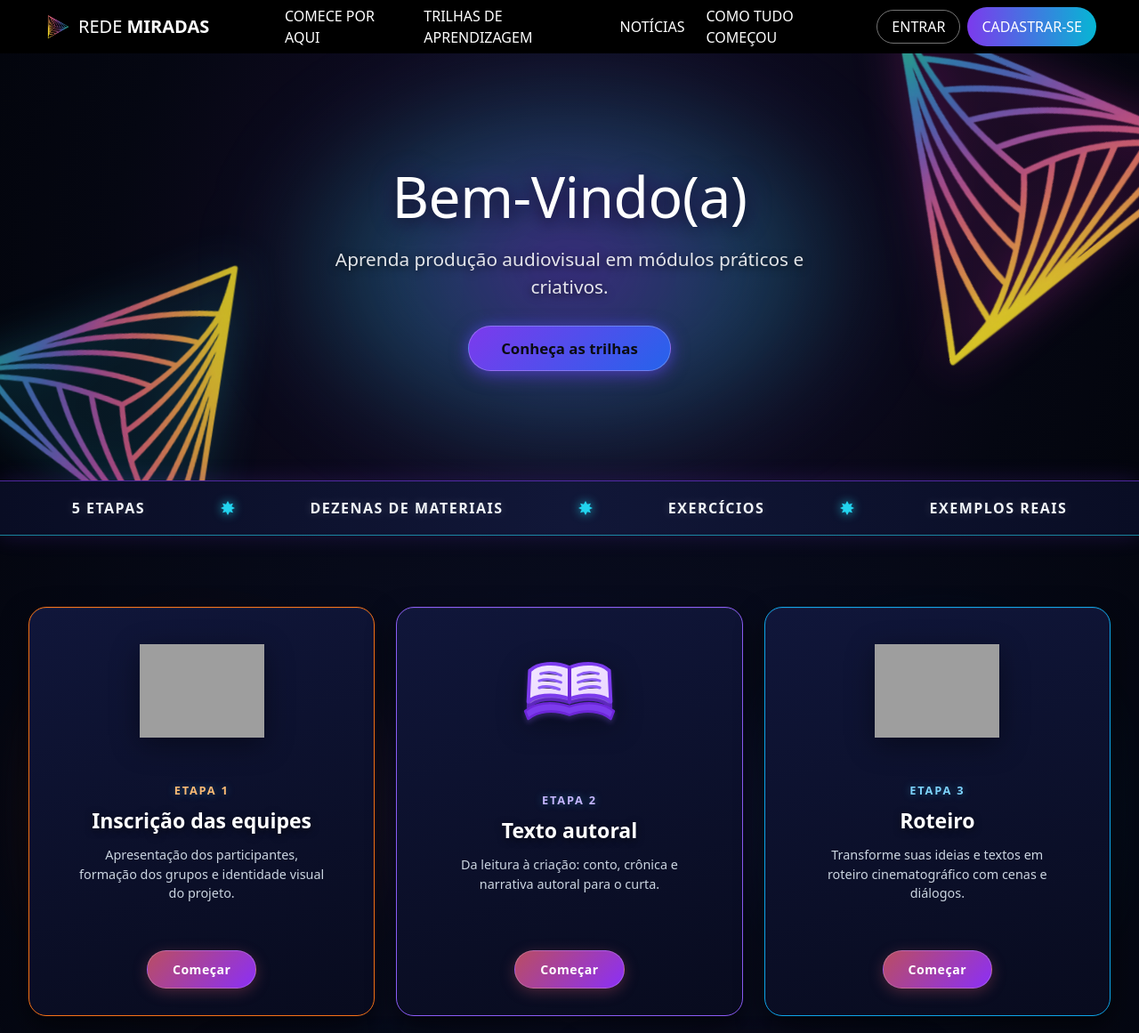
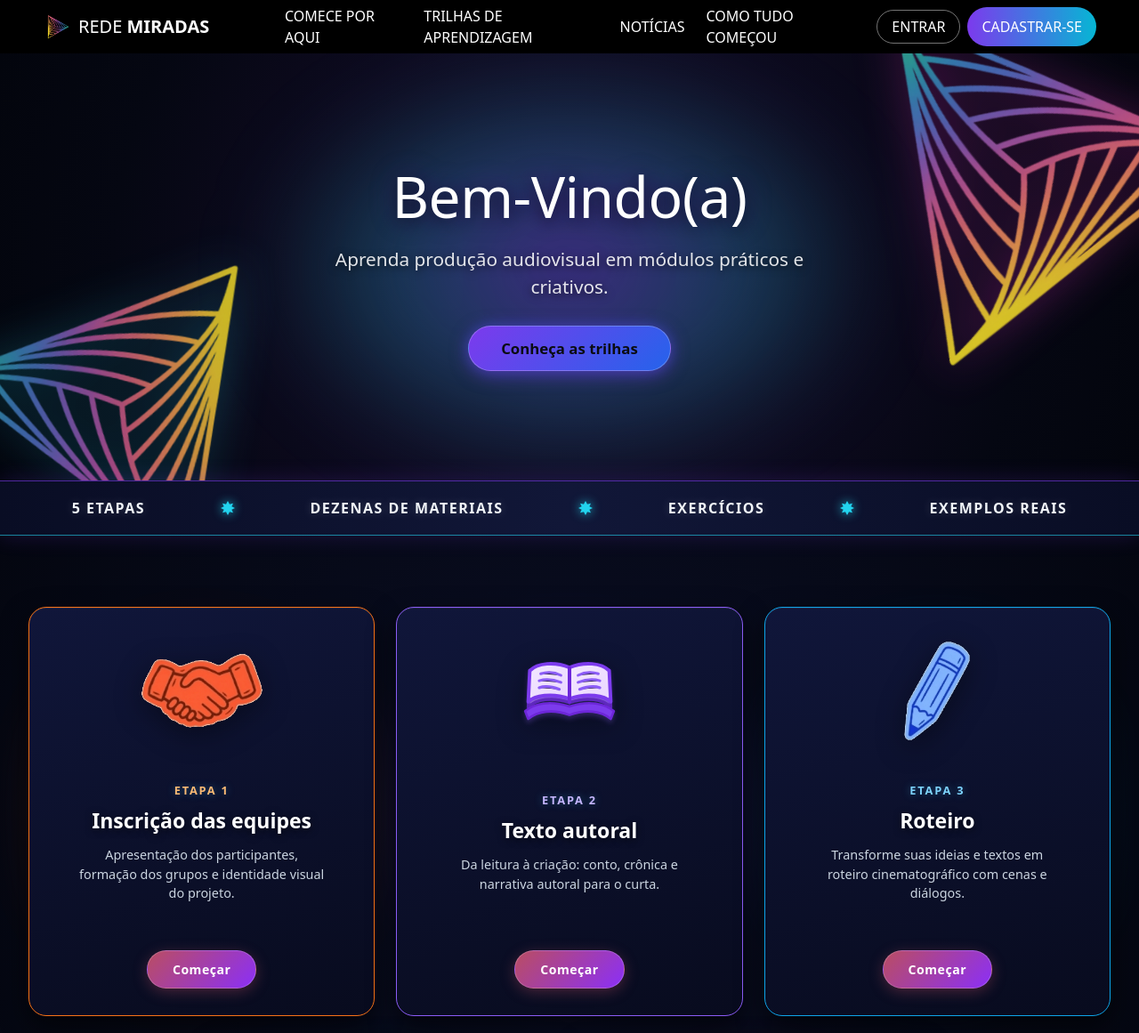
Before and after one commit to danybarreto2008/Rede-Miradas, a Django app: page /trilhas/ in a window 1280 px wide. Shown: the top 1161 px of the page at 89% size. Run offline with Django 5.2, Linux system fonts and the light colour scheme; data comes from the database, SQL or seed files in the repository; data that the repository does not hold is empty; some libraries are stand-ins or nearby versions; grey boxes are pictures that could not be loaded.

Commit message:
Atualiza icones de equipes e roteiro para versao PNG v=5

```diff
--- a/rede_miradas/templates/rede_miradas/comeceporaqui.html
+++ b/rede_miradas/templates/rede_miradas/comeceporaqui.html
@@ -193,15 +193,15 @@
 
     {# Ícones flutuantes: TROQUE o nome do arquivo pelos seus (3 lugares) #}
     <span class="flutuante flutuante-livro" aria-hidden="true">
-        <img src="{% static 'rede_miradas/img/icone-edicao.svg' %}" alt="">
+        <img src="{% static 'rede_miradas/img/icone-edicao.svg' %}?v=5" alt="">
     </span>
 
     <span class="flutuante flutuante-lapis" aria-hidden="true">
-        <img src="{% static 'rede_miradas/img/icone-roteiro.svg' %}" alt="">
+        <img src="{% static 'rede_miradas/img/icone-roteiro.png' %}?v=5" alt="">
     </span>
 
     <span class="flutuante flutuante-mao" aria-hidden="true">
-        <img src="{% static 'rede_miradas/img/icone-equipes.svg' %}" alt="">
+        <img src="{% static 'rede_miradas/img/icone-equipes.png' %}?v=5" alt="">
     </span>
 
     <div class="trilhas-cabecalho">
--- a/rede_miradas/templates/rede_miradas/inicial_trilhas.html
+++ b/rede_miradas/templates/rede_miradas/inicial_trilhas.html
@@ -192,37 +192,37 @@
                                         >
                                     {% elif card.tipo_icone == 'equipes' or forloop.counter == 1 %}
                                         <img
-                                            src="{% static 'rede_miradas/img/icone-equipes.svg' %}"
+                                            src="{% static 'rede_miradas/img/icone-equipes.png' %}?v=5"
                                             alt="{{ card.tag }}"
                                             class="trilha-card-icon-svg"
                                         >
                                     {% elif card.tipo_icone == 'texto' or forloop.counter == 2 %}
                                         <img
-                                            src="{% static 'rede_miradas/img/icone-texto.svg' %}"
+                                            src="{% static 'rede_miradas/img/icone-texto.svg' %}?v=5"
                                             alt="{{ card.tag }}"
                                             class="trilha-card-icon-svg"
                                         >
                                     {% elif card.tipo_icone == 'roteiro' or forloop.counter == 3 %}
                                         <img
-                                            src="{% static 'rede_miradas/img/icone-roteiro.svg' %}"
+                                            src="{% static 'rede_miradas/img/icone-roteiro.png' %}?v=5"
                                             alt="{{ card.tag }}"
                                             class="trilha-card-icon-svg"
                                         >
                                     {% elif card.tipo_icone == 'producao' or forloop.counter == 4 %}
                                         <img
-                                            src="{% static 'rede_miradas/img/icone-producao.svg' %}"
+                                            src="{% static 'rede_miradas/img/icone-producao.svg' %}?v=5"
                                             alt="{{ card.tag }}"
                                             class="trilha-card-icon-svg"
                                         >
                                     {% elif card.tipo_icone == 'edicao' or forloop.counter == 5 %}
                                         <img
-                                            src="{% static 'rede_miradas/img/icone-edicao.svg' %}"
+                                            src="{% static 'rede_miradas/img/icone-edicao.svg' %}?v=5"
                                             alt="{{ card.tag }}"
                                             class="trilha-card-icon-svg"
                                         >
                                     {% else %}
                                         <img
-                                            src="{% static 'rede_miradas/img/icone-equipes.svg' %}"
+                                            src="{% static 'rede_miradas/img/icone-equipes.png' %}?v=5"
                                             alt="{{ card.tag }}"
                                             class="trilha-card-icon-svg"
                                         >
@@ -280,7 +280,7 @@
                             <div class="trilha-card-glow"></div>
                             <div class="trilha-card">
                                 <div class="trilha-card-icon-box">
-                                    <img src="{% static 'rede_miradas/img/icone-equipes.svg' %}" alt="Etapa 1" class="trilha-card-icon-svg">
+                                    <img src="{% static 'rede_miradas/img/icone-equipes.png' %}?v=5" alt="Etapa 1" class="trilha-card-icon-svg">
                                 </div>
                                 <div class="trilha-card-body">
                                     <span class="trilha-card-tag fw-bold">Etapa 1</span>
@@ -300,7 +300,7 @@
                             <div class="trilha-card-glow"></div>
                             <div class="trilha-card">
                                 <div class="trilha-card-icon-box">
-                                    <img src="{% static 'rede_miradas/img/icone-texto.svg' %}" alt="Etapa 2" class="trilha-card-icon-svg">
+                                    <img src="{% static 'rede_miradas/img/icone-texto.svg' %}?v=5" alt="Etapa 2" class="trilha-card-icon-svg">
                                 </div>
                                 <div class="trilha-card-body">
                                     <span class="trilha-card-tag fw-bold">Etapa 2</span>
@@ -320,7 +320,7 @@
                             <div class="trilha-card-glow"></div>
                             <div class="trilha-card">
                                 <div class="trilha-card-icon-box">
-                                    <img src="{% static 'rede_miradas/img/icone-roteiro.svg' %}" alt="Etapa 3" class="trilha-card-icon-svg">
+                                    <img src="{% static 'rede_miradas/img/icone-roteiro.png' %}?v=5" alt="Etapa 3" class="trilha-card-icon-svg">
                                 </div>
                                 <div class="trilha-card-body">
                                     <span class="trilha-card-tag fw-bold">Etapa 3</span>
@@ -340,7 +340,7 @@
                             <div class="trilha-card-glow"></div>
                             <div class="trilha-card">
                                 <div class="trilha-card-icon-box">
-                                    <img src="{% static 'rede_miradas/img/icone-producao.svg' %}" alt="Etapa 4" class="trilha-card-icon-svg">
+                                    <img src="{% static 'rede_miradas/img/icone-producao.svg' %}?v=5" alt="Etapa 4" class="trilha-card-icon-svg">
                                 </div>
                                 <div class="trilha-card-body">
                                     <span class="trilha-card-tag fw-bold">Etapa 4</span>
@@ -360,7 +360,7 @@
                             <div class="trilha-card-glow"></div>
                             <div class="trilha-card">
                                 <div class="trilha-card-icon-box">
-                                    <img src="{% static 'rede_miradas/img/icone-edicao.svg' %}" alt="Etapa 5" class="trilha-card-icon-svg">
+                                    <img src="{% static 'rede_miradas/img/icone-edicao.svg' %}?v=5" alt="Etapa 5" class="trilha-card-icon-svg">
                                 </div>
                                 <div class="trilha-card-body">
                                     <span class="trilha-card-tag fw-bold">Etapa 5</span>
```
Also changed, not shown: rede_miradas/static/rede_miradas/img/icone-equipes.svg, rede_miradas/static/rede_miradas/img/icone-roteiro.svg.
